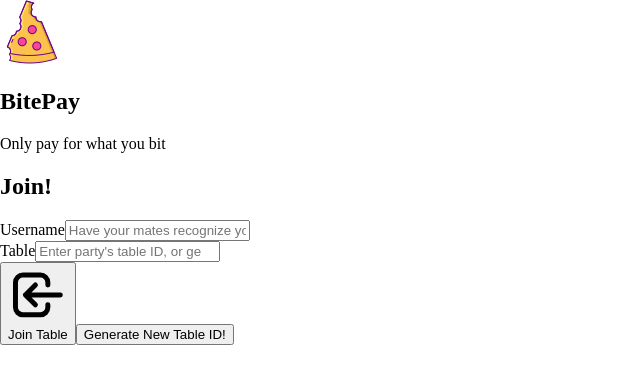
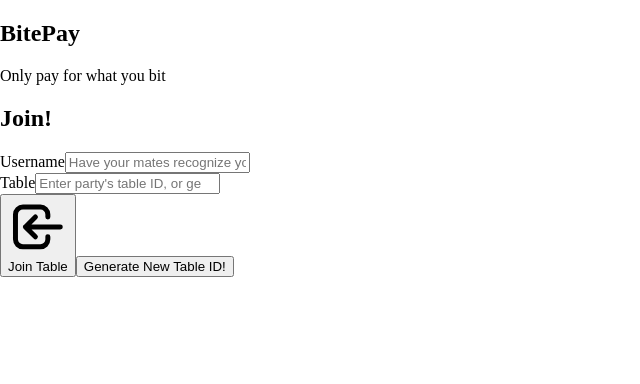
Before and after one commit to vongarcia97/BitePay, a React app: page / in a window 1280 px wide. Shown: the top 384 px of the page, without its empty margins (0-640 px from the left). Built offline with nearby package versions, Linux system fonts and the light colour scheme; no server answers.

Commit message:
removed asset for faster load time

```diff
--- a/client/components/Home.jsx
+++ b/client/components/Home.jsx
@@ -1,7 +1,6 @@
 import React,{useState} from "react";
 import { useNavigate } from 'react-router';
 import '../App.css';
-import BitePay_logo from '../assets/BitePay-logo.png';
 
 
 
@@ -32,7 +31,6 @@ export default function Home ({user, setUser, joinTable}) {
       >
         <div className="flex flex-col w-full">
           <div>
-            <img className="w-20 h-20 mx-auto" src={BitePay_logo} alt="BitePay_logo"/>
           </div>
           <h1 className="text-5xl text-gray-800 font-bold">BitePay</h1>
           <p className="w-5/12 mx-auto md:mx-0 text-gray-500">
```
Also changed, not shown: client/assets/BitePay-logo.png (deleted).
